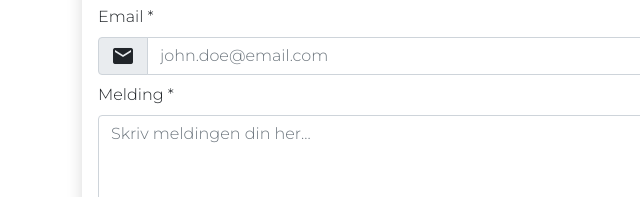
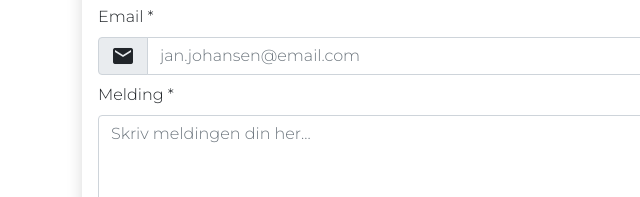
Before and after one commit to Retro74/Noroff_blog, a plain HTML site: page contact.html in a window 1280 px wide. Shown: the part 343-540 px from the top of the page, 0-640 px from the left. Drawn offline with nearby package versions, Linux system fonts and the light colour scheme.

Commit message:
Test Pages

```diff
--- a/contact.html
+++ b/contact.html
@@ -81,7 +81,7 @@
                             </span>
                             <input type="email"
                                 data-displayErrorText="Du har ikke skrevet inn mailadressen din"
-                                placeholder="john.doe@email.com" id="inp_email" name="inp_email"
+                                placeholder="jan.johansen@email.com" id="inp_email" name="inp_email"
                                 class="form-control">
                         </section>
 
```
